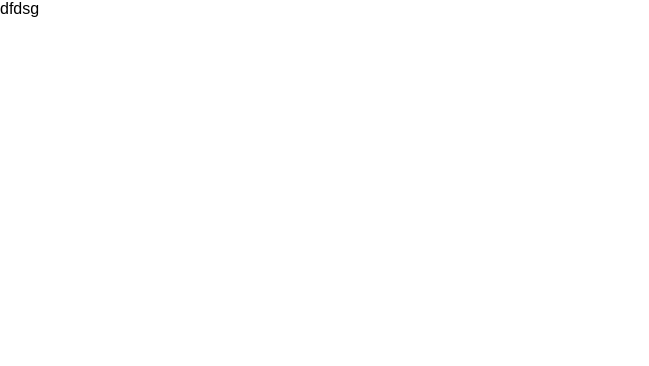
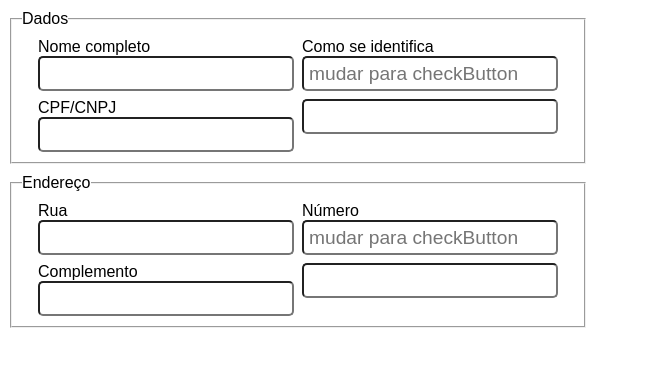
Before and after one commit to SamCodeX01/-Harmonic-Group---SISTEMA-DE-GERENCIAMENTO-PARA-SERVICOS-MUSICAIS, a React (Vite) app in the folder frontend/sigsmu-tg2-frontend/: page /TelaCadastro in a window 1280 px wide. Shown: the top 366 px of the page, without its empty margins (0-649 px from the left). Built offline with nearby package versions, Linux system fonts and the light colour scheme.

Commit message:
Inicio da tela de cadastro. Falta fazer as outras seções separadas como endereço/dados pessoais/informações empresariais.

```diff
--- /dev/null
+++ b/frontend/sigsmu-tg2-frontend/src/components/cadastro/Secao1.jsx
@@ -0,0 +1,34 @@
+// Estilos
+import css from "./Secoes.module.css"
+import "../../styles/globalStyles.css"
+
+// Componentes
+import Campo from "../forms/Campo";
+
+
+function Secao1() {
+    return (
+        <fieldset className={css.main}>
+            <legend>Dados</legend>
+
+            <div>
+                <label htmlFor="">Nome completo</label>
+                <Campo tipo={"text"}/>
+            </div>
+
+            <div>
+                <label htmlFor="">Como se identifica</label>
+                <Campo tipo={"text"} dica={"mudar para checkButton"}/>
+            </div>
+
+            <div>
+                <label htmlFor="">CPF/CNPJ</label>
+                <Campo tipo={"text"}/>
+            </div>
+
+            <Campo tipo={"text"}/>
+
+        </fieldset>
+    )
+}
+export default Secao1;
--- /dev/null
+++ b/frontend/sigsmu-tg2-frontend/src/components/cadastro/Secao2.jsx
@@ -0,0 +1,33 @@
+// Estilos
+import css from "./Secoes.module.css"
+import "../../styles/globalStyles.css"
+
+// Componentes
+import Campo from "../forms/Campo";
+
+
+function Secao2() {
+    return (
+        <fieldset className={css.main}>
+            <legend>Endereço</legend>
+
+            <div>
+                <label htmlFor="">Rua</label>
+                <Campo tipo={"text"}/>
+            </div>
+
+            <div>
+                <label htmlFor="">Número</label>
+                <Campo tipo={"text"} dica={"mudar para checkButton"}/>
+            </div>
+
+            <div>
+                <label htmlFor="">Complemento</label>
+                <Campo tipo={"text"}/>
+            </div>
+
+            <Campo tipo={"text"}/>
+        </fieldset>
+    )
+}
+export default Secao2;
--- /dev/null
+++ b/frontend/sigsmu-tg2-frontend/src/components/cadastro/Secoes.module.css
@@ -0,0 +1,12 @@
+.main {
+    display: flex;
+    flex-flow: row wrap;
+    justify-content: center;
+    gap: 8px;
+
+    width: 45vw;
+    margin: 10px;
+    padding: 10px;
+} .main > * {
+    flex: 0 0 10px;
+}
--- a/frontend/sigsmu-tg2-frontend/src/components/forms/Botao.jsx
+++ b/frontend/sigsmu-tg2-frontend/src/components/forms/Botao.jsx
@@ -1,11 +1,12 @@
 import css from "./Botao.module.css"
 
-function Botao({valor, estilo}) {
+function Botao({valor, estilo, irPara=null}) {
     return (
         <input
             type="button"
             value={valor}
             className={`${css.main} ${estilo ? css.cores : ""}`}
+            onClick={irPara}
         />
     )
 }
--- a/frontend/sigsmu-tg2-frontend/src/pages_containers/TelaCadastro.jsx
+++ b/frontend/sigsmu-tg2-frontend/src/pages_containers/TelaCadastro.jsx
@@ -1,7 +1,17 @@
+import "../styles/globalStyles.css"
+import css from "./TelaCadastro.module.css"
+
+import Secao1 from "../components/cadastro/Secao1.jsx";
+import Secao2 from "../components/cadastro/Secao2.jsx";
+
+
 function TelaCadastro() {
     return (
         <div>
-            dfdsg
+            <form action="post">
+                <Secao1/>
+                <Secao2/>
+            </form>
         </div>
     )
 }
--- a/frontend/sigsmu-tg2-frontend/src/pages_containers/TelaLogin.jsx
+++ b/frontend/sigsmu-tg2-frontend/src/pages_containers/TelaLogin.jsx
@@ -1,10 +1,16 @@
 import React from "react";
 import css from "./TelaLogin.module.css"
+import { useNavigate } from "react-router-dom";
 
 import Botao from "../components/forms/Botao.jsx";
 import Campo from "../components/forms/Campo.jsx";
 
 function TelaLogin() {
+    const navigate = useNavigate()
+    const telaCadastro = () => {
+        navigate("/TelaCadastro")
+    }
+
     return (
         <div className={css.main}>
             <img src="imagens/sem_imagem.png" alt="Logo" className={css.img}/>
@@ -19,7 +25,7 @@ function TelaLogin() {
             <p><a href="" target="blank">Esqueci minha senha</a></p>
 
             <p>Não tem uma conta?</p>
-            <Botao valor="Criar uma nova conta"/>
+            <Botao valor="Criar uma nova conta" irPara={telaCadastro}/>
 
         </div>
     )
--- a/frontend/sigsmu-tg2-frontend/src/pages_containers/TelaLogin.module.css
+++ b/frontend/sigsmu-tg2-frontend/src/pages_containers/TelaLogin.module.css
@@ -12,7 +12,14 @@
 .main * {
     display: block;
     width: 300px;
-    margin: 7px 0;
+    margin: 7px auto;
+}
+
+
+.img {
+    width: 30%;
+    margin: auto;
+    padding: 10px;
 }
 
 
@@ -30,10 +37,3 @@
     font-size: 1.2em;
     margin-top: 20px;
 }
-
-
-.img {
-    width: 30%;
-    margin: auto;
-    padding: 10px;
-}
--- a/frontend/sigsmu-tg2-frontend/src/routes/Rotas.jsx
+++ b/frontend/sigsmu-tg2-frontend/src/routes/Rotas.jsx
@@ -8,8 +8,6 @@ function Rotas() {
             <Routes>
                 <Route path='/' element={<TelaLogin/>}/>
                 <Route path='/TelaCadastro' element={<TelaCadastro/>}/>
-                {/* <Route path='TelaLogin'/> */}
-
             </Routes>
         </Router>
     )
```
